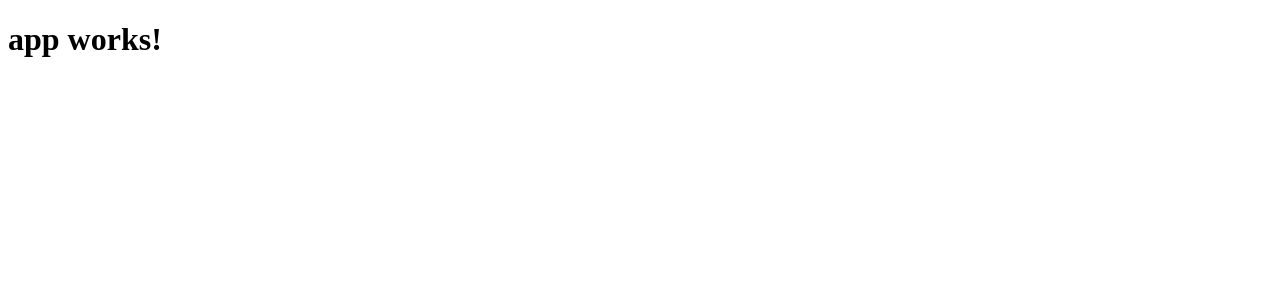
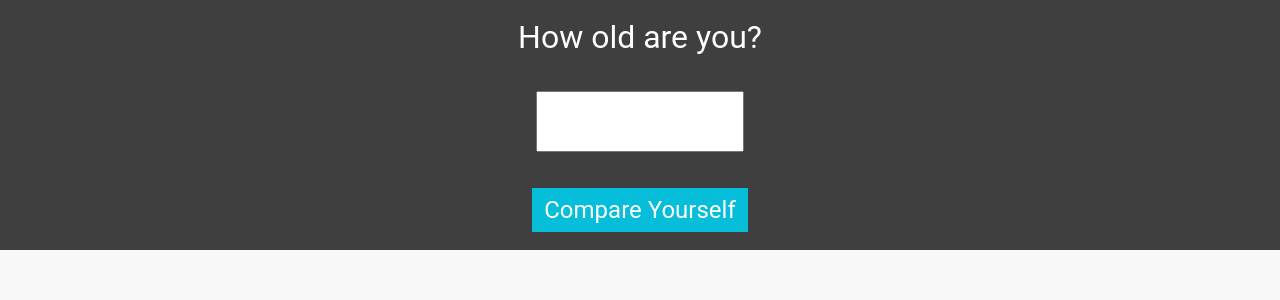
Before and after one commit to andrewdbass/comparemyself, an Angular app: page / in a window 1280 px wide. Shown: the top 300 px of the page. Built offline with nearby package versions, Linux system fonts and the light colour scheme.

Commit message:
fleshed out top component

```diff
--- a/src/app/app.component.html
+++ b/src/app/app.component.html
@@ -1,3 +1 @@
-<h1>
-  {{title}}
-</h1>
+<app-top></app-top>
--- a/src/app/app.module.ts
+++ b/src/app/app.module.ts
@@ -4,10 +4,12 @@ import { FormsModule } from '@angular/forms';
 import { HttpModule } from '@angular/http';
 
 import { AppComponent } from './app.component';
+import { TopComponent } from './top/top.component';
 
 @NgModule({
   declarations: [
-    AppComponent
+    AppComponent,
+    TopComponent
   ],
   imports: [
     BrowserModule,
--- a/src/app/top/top.component.css
+++ b/src/app/top/top.component.css
@@ -0,0 +1,27 @@
+.top{
+  background-color: #3F3F3F;
+  color:white;
+  width: 100%;
+  height: 250px;
+  display: flex;
+  flex-direction: column;
+  align-items: center;
+  justify-content: space-around;
+}
+.top__title{
+  font-size: 32px;
+}
+.top__field{
+  width: 200px;
+  font-size: 48px;
+  text-align: center;
+}
+.top__button{
+  font-size: 24px;
+  padding: 8px;
+  background-color: #06BEDA;
+  width: 200px;
+  display: flex;
+  justify-content: center;
+  align-items: center;
+}
--- a/src/app/top/top.component.html
+++ b/src/app/top/top.component.html
@@ -1,3 +1,9 @@
-<p>
-  top works!
-</p>
+<div class = "top">
+  <div class = "top__title">
+    How old are you?
+  </div>
+  <input [ngModel]="ageInput" (ngModelChange)="ageInput = $event" class = "top__field" type = "number"/>
+  <div class = "top__button" (click) = "newAge()">
+    Compare Yourself
+  </div>
+</div>
--- a/src/app/top/top.component.ts
+++ b/src/app/top/top.component.ts
@@ -1,4 +1,4 @@
-import { Component, OnInit } from '@angular/core';
+import { Component, OnInit, Output, EventEmitter } from '@angular/core';
 
 @Component({
   selector: 'app-top',
@@ -6,9 +6,15 @@ import { Component, OnInit } from '@angular/core';
   styleUrls: ['./top.component.css']
 })
 export class TopComponent implements OnInit {
-
+  @Output() age = new EventEmitter();
+  private ageInput:number;
   constructor() { }
-
+  private newAge(){
+    if(this.ageInput>0){
+      console.log(this.ageInput)
+      this.age.emit(this.ageInput);
+    }
+  }
   ngOnInit() {
   }
 
--- a/src/styles.css
+++ b/src/styles.css
@@ -1 +1,9 @@
 /* You can add global styles to this file, and also import other style files */
+body{
+  padding: 0;
+  margin: 0;
+  width: 100%;
+  height: 100%;
+  font-family: roboto;
+  background-color: #F8F8F8;
+}
```
